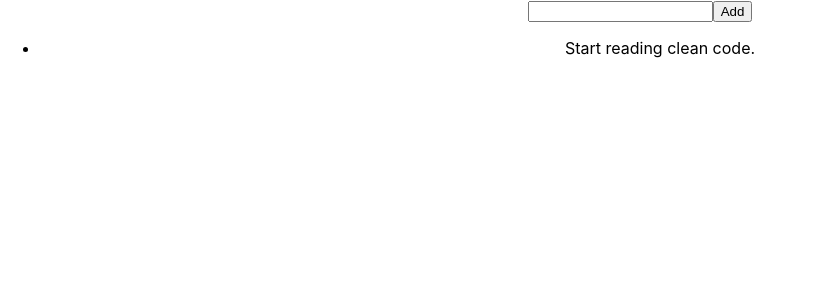
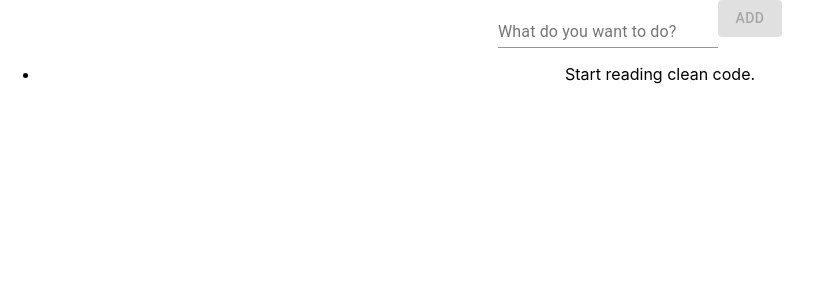
Before and after one commit to pragyaaaaa/to-do, a React (Create React App) app: page / in a window 1280 px wide. Shown: the top 300 px of the page, without its empty margins (0-822 px from the left). Built offline with nearby package versions, Linux system fonts and the light colour scheme.

Commit message:
--adding material-UI

```diff
--- a/package.json
+++ b/package.json
@@ -3,6 +3,7 @@
   "version": "0.1.0",
   "private": true,
   "dependencies": {
+    "@material-ui/core": "^4.11.0",
     "@testing-library/jest-dom": "^4.2.4",
     "@testing-library/react": "^9.5.0",
     "@testing-library/user-event": "^7.2.1",
--- a/src/App.js
+++ b/src/App.js
@@ -1,5 +1,5 @@
 import React, { useState } from 'react';
-
+import { Button, FormControl, Input, InputLabel } from "@material-ui/core";
 import './App.css';
 
 function App() {
@@ -12,17 +12,24 @@ function App() {
   const addTodo = (event) => {
     event.preventDefault();/* to stop page from refreshing everytime we click submit button */
     setTodos([...todos, input])/* spread in JS says, append input to todos, not replace */
-    setInput('')
+    setInput('')/*clearing the input field after adding to list*/
   }
   return (
     <div className="App">
       <form>
-      {/* Associating state 'input' variable to JSX */}
-      <input
-        value={input} /* variable and changing variable using 'setInput' */
-        onChange={event => setInput(event.target.value)}>
-      </input>
-      <button type="submit" onClick={addTodo}>Add</button>
+        {/* Associating state 'input' variable to JSX */}
+        <FormControl>
+          <InputLabel>What do you want to do? </InputLabel>
+          <Input value={input} /* variable and changing variable using 'setInput' */
+            onChange={event => setInput(event.target.value)}>
+          </Input>
+        </FormControl>
+        <Button
+          disabled={!input} /* keep button disabled till something is written in input field. */
+          variant="contained"
+          color="primary"
+          type="submit"
+          onClick={addTodo}>Add</Button>
       </form>
       <ul>
         {todos.map(todo => (
```
Also changed, not shown: 1 other file (tests, documents, lock files or other folders).
